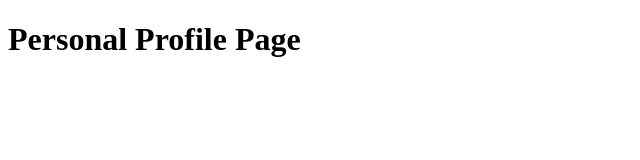
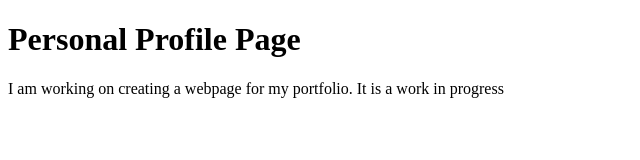
Before and after one commit to brishirely/brishirley.github.io, a plain HTML site: page index.html in a window 1280 px wide. Shown: the whole page, without its empty margins (0-640 px from the left). Drawn offline with Linux system fonts and the light colour scheme.

Commit message:
Update index.html

```diff
--- a/index.html
+++ b/index.html
@@ -6,5 +6,6 @@
 </head>
 <body>
     <h1>Personal Profile Page</h1>
+    <p>I am working on creating a webpage for my portfolio. It is a work in progress</p>
 </body>
 </html>
```
